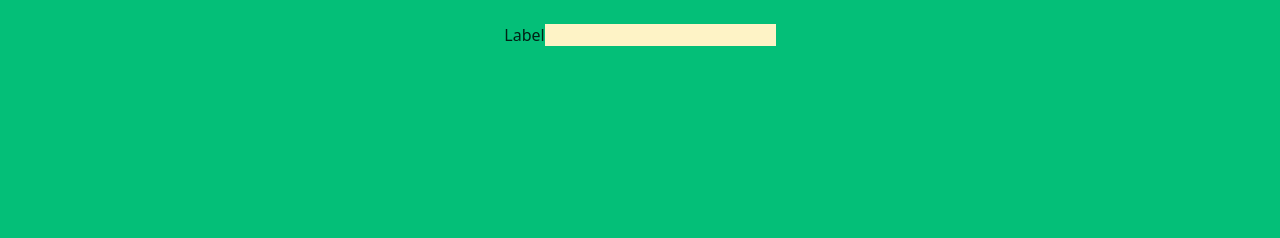
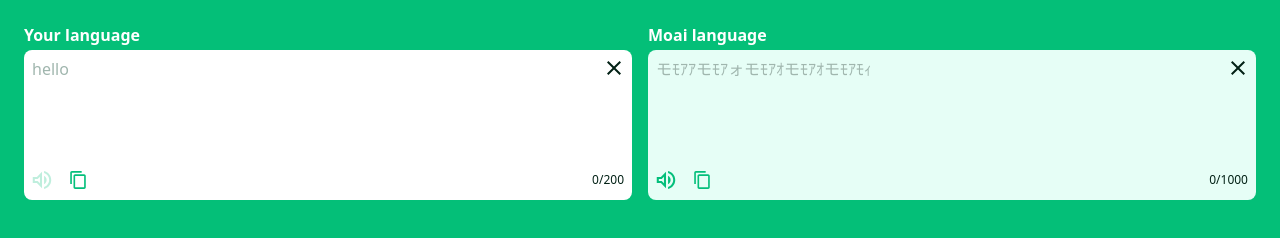
Before and after one commit to Hiroto-Shida/moai-converter, an Astro site: page / in a window 1280 px wide. Built offline with nearby package versions, Linux system fonts and the light colour scheme; Astro itself is replaced by a stand-in of ours.

Commit message:
:sparkles: textareaの実装

```diff
--- a/src/components/Main.astro
+++ b/src/components/Main.astro
@@ -1,15 +1,7 @@
 ---
-import moaiImage from '../assets/moai.svg';
-import { originToMoaiLang } from '../utils/convert';
-import TextArea from './react/TextArea';
-
-
-// const moai = originToMoaiLang('Hello');
-// console.log(moai);
+import Converter from '@components/react/Converter'
 ---
 
 <div class="flex flex-col items-center justify-center gap-4">
-	<!-- <h1 class="text-[32px] font-bold text-white text-center">Moai Converter</h1> -->
-	<!-- <img id="background" src={moaiImage.src} alt="" fetchpriority="high" /> -->
-	<TextArea label='Label' client:load />
+	 <Converter client:load />
 </div>
--- /dev/null
+++ b/src/components/react/Converter/index.tsx
@@ -0,0 +1,91 @@
+import { moaiLangToOrigin, originToMoaiLang } from "@utils/convert";
+import React, { useRef, useState } from "react";
+import MoaiTextArea from "../textArea/MoaiTextArea";
+import OriginTextArea from "../textArea/OriginTextArea";
+
+const Converter: React.FC = () => {
+  const originTextAreaRef = useRef<HTMLTextAreaElement | null>(null);
+  const moaiTextAreaRef = useRef<HTMLTextAreaElement | null>(null);
+  const displayAreaRef = useRef<HTMLDivElement | null>(null);
+  const [originValue, setOriginValue] = useState<string>("");
+  const [moaiValue, setMoaiValue] = useState<string>("");
+
+  const [moaiInfo, setMoaiInfo] = useState<
+    Omit<ReturnType<typeof moaiLangToOrigin>, "origin">
+  >({
+    dividedMoai: [],
+    isStartMoai: false,
+  });
+
+  const handleScroll = (target: "origin" | "moai") => {
+    const scrollTop =
+      target === "origin"
+        ? moaiTextAreaRef.current?.scrollTop
+        : originTextAreaRef.current?.scrollTop;
+    const targetRef =
+      target === "origin" ? originTextAreaRef.current : moaiTextAreaRef.current;
+    if (targetRef) {
+      targetRef.scrollTo({ top: scrollTop });
+    }
+  };
+
+  // TODO: 反映箇所がわかるようなcssを付け加える
+  const handleChange = (
+    value: string,
+    target: "origin" | "moai",
+    fromClear?: boolean,
+  ) => {
+    if (target === "origin") {
+      if (!fromClear) {
+        const moaiInfo = originToMoaiLang(value);
+        setMoaiValue(moaiInfo.moai);
+        setMoaiInfo({
+          dividedMoai: moaiInfo.dividedMoai,
+          isStartMoai: moaiInfo.isStartMoai,
+        });
+        handleScroll("moai");
+      }
+      setOriginValue(value);
+    } else {
+      const originInfo = moaiLangToOrigin(value);
+      if (!fromClear) {
+        setOriginValue(originInfo.origin);
+        handleScroll("origin");
+      }
+      setMoaiValue(value);
+      setMoaiInfo({
+        dividedMoai: originInfo.dividedMoai,
+        isStartMoai: originInfo.isStartMoai,
+      });
+    }
+  };
+
+  return (
+    <div className="relative flex w-full flex-col gap-4 md:flex-row">
+      <OriginTextArea
+        value={originValue}
+        label="Your language"
+        textareaRef={originTextAreaRef}
+        placeholder="hello"
+        maxLength={200}
+        handleChange={(value, fromClear) =>
+          handleChange(value, "origin", fromClear)
+        }
+      />
+      <MoaiTextArea
+        value={moaiValue}
+        label="Moai language"
+        textareaRef={moaiTextAreaRef}
+        placeholder="モﾓｱｱモﾓｱォモﾓｱｵモﾓｱｵモﾓｱﾓｨ"
+        maxLength={1000}
+        handleChange={(value, fromClear) =>
+          handleChange(value, "moai", fromClear)
+        }
+        displayAreaRef={displayAreaRef}
+        moaiInfo={moaiInfo}
+      />
+    </div>
+  );
+};
+
+export default Converter;
--- a/src/components/react/TextArea.tsx
+++ /dev/null
@@ -1,29 +0,0 @@
-import React, { useState } from "react";
-
-type TextAreaProps = {
-  label: string;
-};
-
-const TextArea: React.FC<TextAreaProps> = ({ label }) => {
-  const [text, setText] = useState("");
-
-  const handleInputChange = (text: string) => {
-    setText(text);
-  };
-
-  return (
-    <div>
-      <label htmlFor="textarea">{label}</label>
-      <input
-        type="text"
-        id="textarea"
-        // onChange={handleInputChange}
-        onChange={(event) => handleInputChange(event.target.value)}
-        className="bg-amber-100"
-      />
-      <p>{text}</p>
-    </div>
-  );
-};
-
-export default TextArea;
--- /dev/null
+++ b/src/components/react/ToolTipButton/index.tsx
@@ -0,0 +1,67 @@
+import clsx from "clsx";
+import { useState } from "react";
+import { useDebounce } from "src/hooks/useDebounce";
+
+type ToolTipButtonProps = {
+  children: React.ReactNode;
+  text?: string;
+  onClick?: () => void;
+  clickedText?: string;
+  disabled?: boolean;
+  className?: string;
+};
+
+const ToolTipButton: React.FC<ToolTipButtonProps> = ({
+  children,
+  text = "",
+  onClick = () => {},
+  clickedText,
+  disabled = false,
+  className = "",
+}) => {
+  const [isClicked, setIsClicked] = useState(false);
+  const debounce = useDebounce(1000);
+
+  return (
+    <div
+      className={
+        disabled
+          ? "cursor-not-allowed opacity-25"
+          : "group relative cursor-pointer"
+      }
+    >
+      {/* Button */}
+      <div
+        onClick={() => {
+          if (disabled) return;
+          onClick();
+          setIsClicked(true);
+          debounce(() => setIsClicked(false));
+        }}
+        className={clsx(
+          "relative z-1 group-hover:block",
+          "group-hover:before:bg-gray before:absolute before:top-[50%] before:left-[50%] before:z-[-1] before:size-[30px] before:translate-[-50%] before:rounded-[50%] before:bg-inherit before:opacity-30 before:duration-200 before:ease-in-out before:content-['']",
+          className,
+        )}
+      >
+        {children}
+      </div>
+      {/* Tooltip */}
+      {text && (
+        <div
+          className={clsx(
+            "absolute top-[calc(100%+5px)] left-[-4px] z-2 rounded-[8px] bg-black p-1 whitespace-nowrap text-white group-hover:block",
+            isClicked ? "block" : "hidden",
+            "before:absolute before:top-[-10px] before:left-[10px] before:border-[5px] before:border-b-[5px] before:border-solid before:border-transparent before:border-b-black before:content-['']",
+          )}
+        >
+          <p className="text-xs">
+            {isClicked && clickedText ? clickedText : text}
+          </p>
+        </div>
+      )}
+    </div>
+  );
+};
+
+export default ToolTipButton;
--- /dev/null
+++ b/src/components/react/textArea/MoaiTextArea/index.tsx
@@ -0,0 +1,173 @@
+import AudioButton from "@assets/audio.svg";
+import ClearButton from "@assets/clear.svg";
+import CopyButton from "@assets/copy.svg";
+import ToolTipButton from "@components/react/ToolTipButton";
+import { moaiLangToOrigin } from "@utils/convert";
+import clsx from "clsx";
+import React, { useEffect, useMemo, useState } from "react";
+import styles from "../TextArea.module.css";
+
+type MoaiTextAreaProps = {
+  value: string;
+  label: string;
+  textareaRef: React.RefObject<HTMLTextAreaElement | null>;
+  placeholder: string;
+  maxLength: number;
+  handleChange: (value: string, fromClear?: boolean) => void;
+  displayAreaRef: React.RefObject<HTMLDivElement | null>;
+  moaiInfo: Omit<ReturnType<typeof moaiLangToOrigin>, "origin">;
+};
+
+const MoaiTextArea: React.FC<MoaiTextAreaProps> = ({
+  value,
+  label,
+  textareaRef,
+  placeholder,
+  maxLength,
+  handleChange,
+  displayAreaRef,
+  moaiInfo,
+}) => {
+  const [count, setCount] = useState(0);
+
+  const handleClear = () => {
+    if (textareaRef.current) textareaRef.current.value = "";
+    handleChange("", true);
+    setCount(0);
+  };
+
+  const handleCopy = () => {
+    navigator.clipboard.writeText(textareaRef.current?.value || "");
+  };
+
+  const handleAudioPlay = () => {
+    if (!textareaRef.current?.value) return;
+
+    // 確認ダイアログを表示して音声を再生するか確認する
+    if (!window.confirm("play audio?")) return;
+
+    const utterance = new SpeechSynthesisUtterance(textareaRef.current.value);
+    utterance.lang = "ja-JP";
+    utterance.pitch = 0.8;
+    window.speechSynthesis.speak(utterance);
+  };
+
+  // 入力要素と表示要素のスクロールを連動させる
+  useEffect(() => {
+    const textMoaiElement = textareaRef.current;
+    if (textMoaiElement) {
+      const handleScrollDisplay = () => {
+        const scrollTop = textMoaiElement.scrollTop;
+        const displayAreaElement = displayAreaRef.current;
+        if (displayAreaElement) {
+          displayAreaElement.scrollTo({ top: scrollTop });
+        }
+      };
+      textMoaiElement.addEventListener("scroll", handleScrollDisplay);
+      return () => {
+        textMoaiElement.removeEventListener("scroll", handleScrollDisplay);
+      };
+    }
+  }, []);
+
+  const styledMoaiLang = useMemo(() => {
+    return moaiInfo.dividedMoai.map((text, index) => {
+      const splitText = text.split("\n");
+      const element = splitText.map((t, i) => (
+        <React.Fragment key={i}>
+          {i !== 0 && <br />}
+          {t}
+          {index === moaiInfo.dividedMoai.length - 1 &&
+            i === splitText.length - 1 && <br />}
+        </React.Fragment>
+      ));
+      if (index % 2 === (moaiInfo.isStartMoai ? 0 : 1)) {
+        return (
+          <span key={index} className="break-words whitespace-pre-wrap">
+            {element}
+          </span>
+        );
+      }
+      return (
+        <span
+          key={index}
+          className="text-error break-words whitespace-pre-wrap"
+        >
+          {element}
+        </span>
+      );
+    });
+  }, [moaiInfo]);
+
+  useEffect(() => {
+    setCount(value.length);
+  }, [value]);
+
+  return (
+    <div className="w-full">
+      <label
+        htmlFor={`moai_textarea`}
+        className="block w-fit font-bold text-white"
+      >
+        {label}
+      </label>
+      <div className="bg-secondary relative mt-1 flex h-[150px] flex-col rounded-[8px] has-focus-within:outline-2 has-focus-within:outline-black">
+        <textarea
+          id={`moai_textarea`}
+          ref={textareaRef}
+          placeholder={placeholder}
+          onChange={(event) => handleChange(event.target.value)}
+          maxLength={maxLength}
+          className={clsx(
+            styles.textarea,
+            "placeholder:text-gray absolute h-[110px] w-[calc(100%-1px)] flex-1 resize-none p-2 pr-[20px] break-words whitespace-pre-wrap focus:outline-none",
+            "bg-transparent text-transparent caret-black",
+          )}
+          value={value}
+        />
+        <div
+          ref={displayAreaRef}
+          className={clsx(
+            styles.display,
+            "box-border h-[110px] w-[calc(100%-1px)] overflow-y-scroll p-2 pr-[20px] break-words whitespace-pre-wrap",
+          )}
+        >
+          {styledMoaiLang}
+        </div>
+        <img
+          src={ClearButton.src}
+          alt=""
+          className="absolute top-2 right-2 cursor-pointer"
+          onClick={handleClear}
+        />
+        <div className="my-2 flex h-[24px] items-center gap-4 px-2">
+          <ToolTipButton text="Audio Play" onClick={handleAudioPlay}>
+            <img src={AudioButton.src} alt="" className="size-[20px]" />
+          </ToolTipButton>
+          <ToolTipButton
+            text="Copy to Clipboard"
+            onClick={handleCopy}
+            clickedText="Copied!"
+          >
+            <img src={CopyButton.src} alt="" className="size-[20px]" />
+          </ToolTipButton>
+          <div className="text-small flex-1 text-right leading-[20px]">
+            <span
+              className={
+                textareaRef.current &&
+                textareaRef.current.value.length === maxLength
+                  ? "text-error"
+                  : ""
+              }
+            >
+              {count}
+            </span>
+            <span>/{maxLength}</span>
+          </div>
+        </div>
+      </div>
+    </div>
+  );
+};
+
+export default MoaiTextArea;
--- /dev/null
+++ b/src/components/react/textArea/OriginTextArea/index.tsx
@@ -0,0 +1,104 @@
+import AudioButton from "@assets/audio.svg";
+import ClearButton from "@assets/clear.svg";
+import CopyButton from "@assets/copy.svg";
+import ToolTipButton from "@components/react/ToolTipButton";
+import clsx from "clsx";
+import React, { useEffect, useState } from "react";
+import styles from "../TextArea.module.css";
+
+type OriginTextAreaProps = {
+  value: string;
+  label: string;
+  textareaRef: React.RefObject<HTMLTextAreaElement | null>;
+  placeholder: string;
+  maxLength: number;
+  handleChange: (value: string, fromClear?: boolean) => void;
+};
+
+const OriginTextArea: React.FC<OriginTextAreaProps> = ({
+  value,
+  label,
+  textareaRef,
+  placeholder,
+  maxLength,
+  handleChange,
+}) => {
+  const [count, setCount] = useState(0);
+
+  const handleClear = () => {
+    if (textareaRef.current) textareaRef.current.value = "";
+    handleChange("", true);
+    setCount(0);
+  };
+
+  const handleCopy = () => {
+    navigator.clipboard.writeText(textareaRef.current?.value || "");
+  };
+
+  // const handleAudioPlay = () => {
+  //   // TODO: audio play
+  //   console.log("audio play");
+  // };
+
+  useEffect(() => {
+    setCount(value.length);
+  }, [value]);
+
+  return (
+    <div className="w-full">
+      <label
+        htmlFor={`origin_textarea`}
+        className="block w-fit font-bold text-white"
+      >
+        {label}
+      </label>
+      <div className="relative mt-1 flex h-[150px] flex-col rounded-[8px] bg-white has-focus-within:outline-2 has-focus-within:outline-black">
+        <textarea
+          id={`origin_textarea`}
+          ref={textareaRef}
+          placeholder={placeholder}
+          onChange={(event) => handleChange(event.target.value)}
+          maxLength={maxLength}
+          className={clsx(
+            styles.textarea,
+            "placeholder:text-gray h-[110px] w-[calc(100%-1px)] resize-none p-2 pr-[20px] focus:outline-none",
+          )}
+          value={value}
+        />
+        <img
+          src={ClearButton.src}
+          alt=""
+          className="absolute top-2 right-2 cursor-pointer"
+          onClick={handleClear}
+        />
+        <div className="my-2 flex h-[24px] items-center gap-4 px-2">
+          <ToolTipButton disabled>
+            <img src={AudioButton.src} alt="" className="size-[20px]" />
+          </ToolTipButton>
+          <ToolTipButton
+            text="Copy to Clipboard"
+            onClick={handleCopy}
+            clickedText="Copied!"
+          >
+            <img src={CopyButton.src} alt="" className="size-[20px]" />
+          </ToolTipButton>
+          <div className="text-small flex-1 text-right leading-[20px]">
+            <span
+              className={
+                textareaRef.current &&
+                textareaRef.current.value.length === maxLength
+                  ? "text-error"
+                  : ""
+              }
+            >
+              {count}
+            </span>
+            <span>/{maxLength}</span>
+          </div>
+        </div>
+      </div>
+    </div>
+  );
+};
+
+export default OriginTextArea;
--- /dev/null
+++ b/src/components/react/textArea/TextArea.module.css
@@ -0,0 +1,9 @@
+@import "tailwindcss";
+
+.textarea {
+  scrollbar-color: var(--color-primary) transparent;
+}
+
+.display {
+  scrollbar-color: var(--color-primary) transparent;
+}
--- /dev/null
+++ b/src/hooks/useDebounce.ts
@@ -0,0 +1,19 @@
+import { useCallback, useRef } from "react";
+
+type Debounce = (fn: () => void) => void;
+
+export const useDebounce = (timeout: number): Debounce => {
+  const timer = useRef<ReturnType<typeof setTimeout> | null>(null);
+  const debounce: Debounce = useCallback(
+    (fn) => {
+      if (timer.current) {
+        clearTimeout(timer.current);
+      }
+      timer.current = setTimeout(() => {
+        fn();
+      }, timeout);
+    },
+    [timeout],
+  );
+  return debounce;
+};
```
Also changed, not shown: src/assets/audio.svg (added), src/assets/clear.svg (added), src/assets/copy.svg (added).
